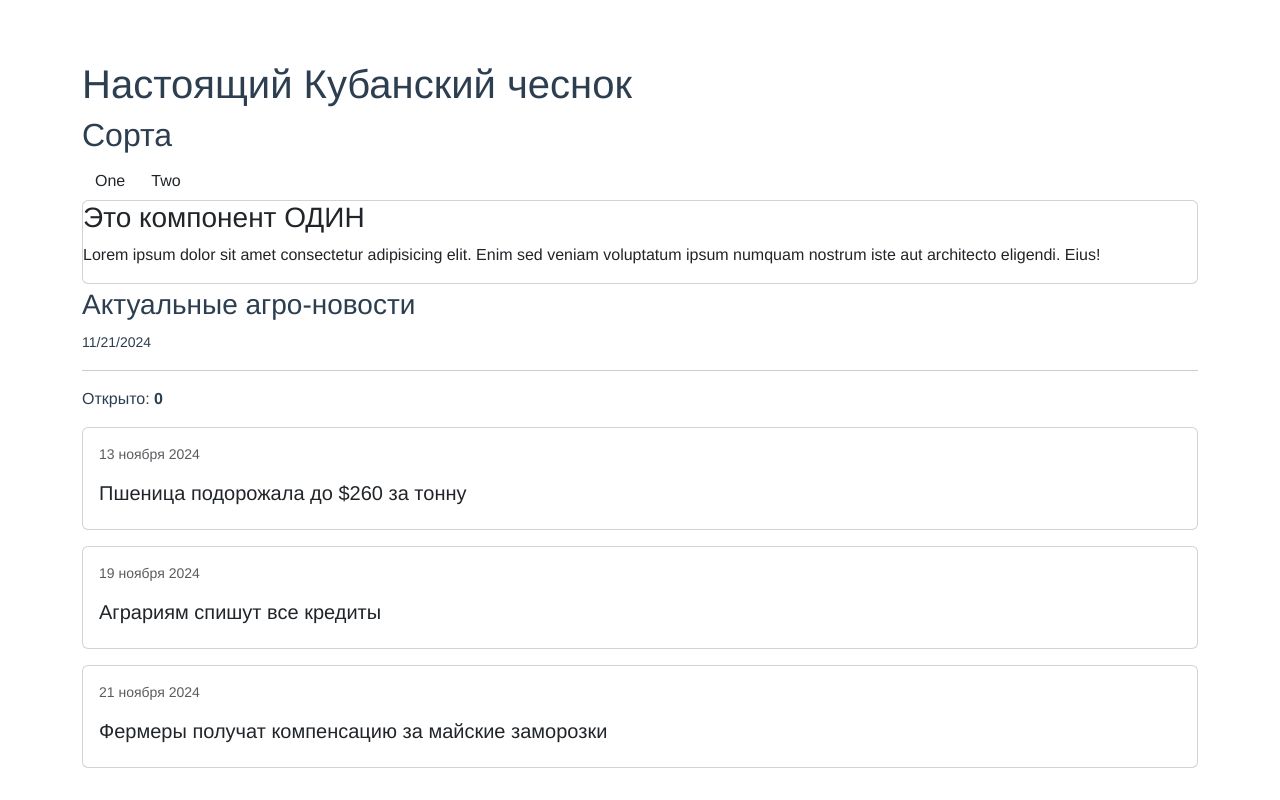
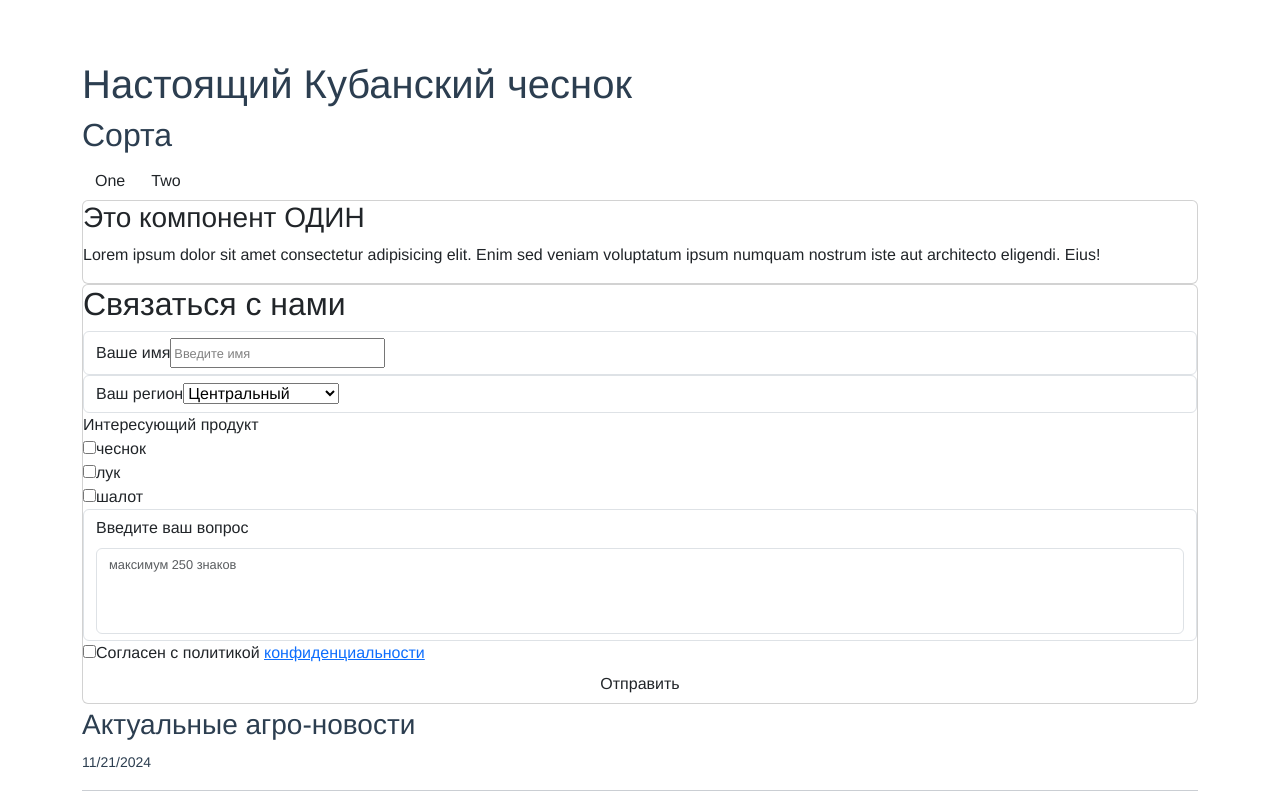
Before and after one commit to Yuthala/kub-garlic, a Vue app: page / in a window 1280 px wide. Shown: the top 800 px of the page. Built offline with nearby package versions, Linux system fonts and the light colour scheme.

Commit message:
form markup

```diff
--- a/src/App.vue
+++ b/src/App.vue
@@ -2,6 +2,7 @@
   <!-- <img alt="Vue logo" src="./assets/logo.png"> -->
   <the-header msg="Настоящий Кубанский чеснок"/>
   <tabs-main></tabs-main>
+  <app-form></app-form>
   <news-main></news-main>
 </template>
 
@@ -9,13 +10,15 @@
 import TheHeader from './components/TheHeader.vue'
 import TabsMain from './components/TabsMain.vue'
 import NewsMain from './components/NewsMain.vue'
+import AppForm from './components/AppForm.vue'
 
 export default {
   name: 'App',
   components: {
     TheHeader,
     TabsMain,
-    NewsMain
+    NewsMain,
+    AppForm
   }
 }
 </script>
@@ -28,4 +31,13 @@ export default {
   color: #2c3e50;
   margin-top: 60px;
 }
+
+textarea {
+	resize: none;
+}
+
+*::placeholder {
+  color: gray;
+  font-size: .8em;
+}
 </style>
--- a/src/components/AppButton.vue
+++ b/src/components/AppButton.vue
@@ -12,7 +12,7 @@ export default {
 			type: String,
 		default: '',
 			validator(value) {
-				return ['', 'primary', 'danger', 'badge', 'details-btn'].includes(value)
+				return ['', 'primary', 'danger', 'badge details-btn'].includes(value)
 			}
 		}
 	}
--- /dev/null
+++ b/src/components/AppForm.vue
@@ -0,0 +1,109 @@
+
+<template>
+	<div class="container">
+    <form class="card" @submit.prevent="submitHandler">
+      <h2>Связаться с нами</h2>
+
+      <div class="form-control" :class="{invalid: errors.name}">
+        <label for="name">Ваше имя</label>
+        <input
+          type="text"
+          id="name"
+          placeholder="Введите имя"
+          v-model.trim="name"
+          >
+          <small v-if="errors.name">{{ errors.name }}</small>
+      </div>
+
+      <div class="form-control">
+        <label for="city">Ваш регион</label>
+        <select id="city" v-model="city">
+			<option value="center">Центральный</option>
+			<option value="north">Северный</option>
+			<option value="prv">Приволжский</option>
+			<option value="sth">Южный</option>
+			<option value="url">Уральский</option>
+			<option value="sib">Сибирский</option>
+			<option value="dv">Дальневосточный</option>
+        </select>
+      </div>
+
+      <div class="form-checkbox">
+        <span class="label">Интересующий продукт</span>
+        <div class="checkbox">
+          <label><input type="checkbox" name="category" v-model="category" value="garlic"/>чеснок</label>
+        </div>
+        <div class="checkbox">
+          <label><input type="checkbox" name="category" v-model="category" value="onion"/>лук</label>
+        </div>
+        <div class="checkbox">
+          <label><input type="checkbox" name="category" v-model="category" value="shalot"/>шалот</label>
+        </div>
+      </div>
+
+		<div class="form-control">
+			<label class="form-label">Введите ваш вопрос</label>
+			<textarea class="form-control" v-model="textarea" rows="3" maxlength="250" placeholder="максимум 250 знаков"></textarea>
+		</div>
+
+      <div class="form-checkbox">
+        <div class="checkbox">
+          <label><input type="checkbox" v-model="agree"/>Согласен с политикой <a href="" target="_blank" rel="noopener">конфиденциальности</a></label>
+        </div>
+      </div>
+
+      <app-button type="submit" class="btn primary">Отправить</app-button>
+    </form>
+	</div>
+</template>
+
+<script>
+import AppButton from './AppButton'
+  export default {
+    data() {
+      return {
+        name: '',
+        city: 'center',
+        category: [],
+        agree: false,
+		textarea: '',
+        errors: {
+          name: null
+        }
+      }
+    },
+    methods: {
+      formIsValid() {
+        let isValid = true //isValid изначально true
+        if (this.name.length === 0) { //если длина name = 0
+          this.errors.name = 'Имя не может быть пустым'
+          isValid = false//меняем isValid на false
+        } else {
+          this.errors.name = null//ставим стандартные стили, если введено имя
+        }
+        return isValid //возвращаем isValid
+      },
+      submitHandler() {
+        if (this.formIsValid() ) { //отправляем форму, если formIsValid = true
+			console.log('Name:', this.name)
+			console.log('Region:', this.city)
+			console.log('Category:', this.skills)
+			console.log('Category:', this.skills)
+			console.log('Question:', this.textarea)
+			console.log('Agree:', this.agree)
+        }
+      }
+    },
+	components: {AppButton}
+  }
+</script>
+
+<style>
+  .form-control small {
+    color: #e53935;
+  }
+
+  .form-control.invalid input {
+    border-color:  #e53935;
+  }
+</style>
```
